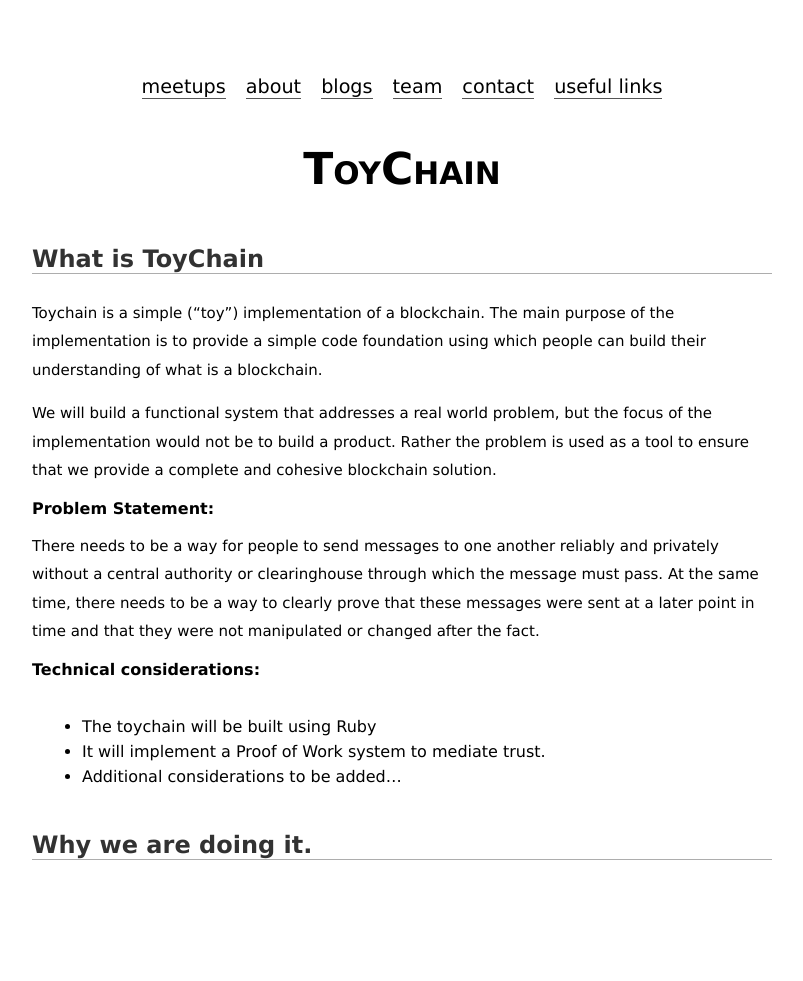
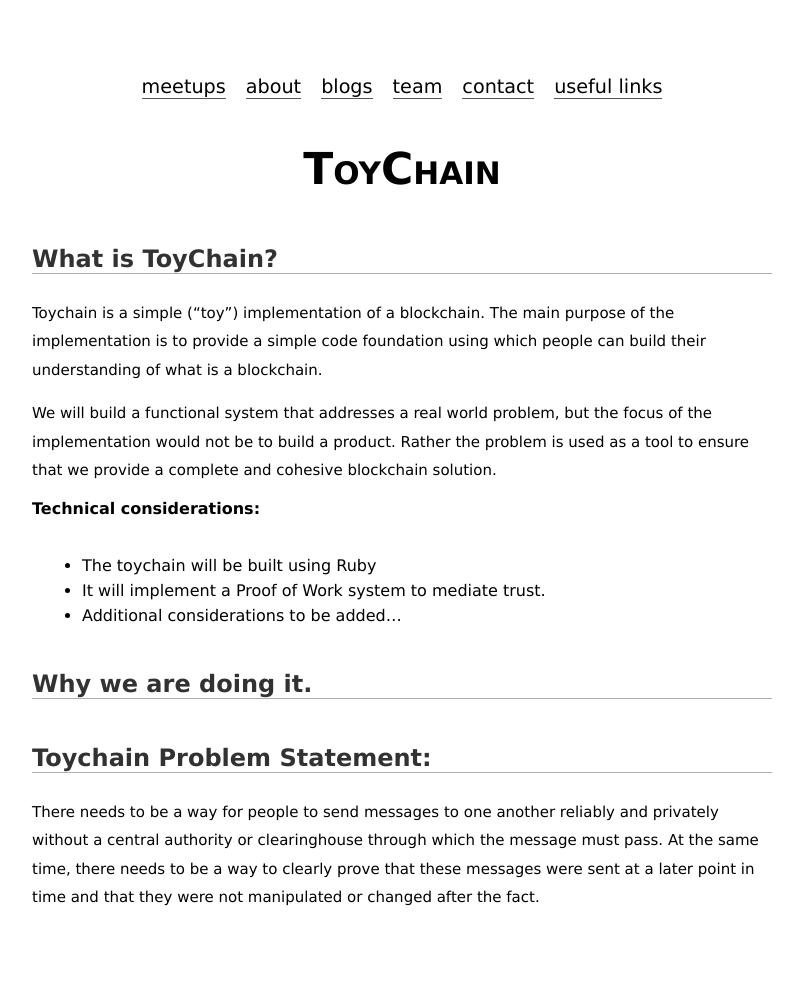
Before and after one commit to big-org/big-org.github.io, a Jekyll site: the page built from _posts/blogs/2016-06-29-toychain.md, in a window 1280 px wide. Shown: the whole page, without its empty margins (238-1041 px from the left). Built offline with Jekyll 4.4.1, drawn with Linux system fonts in a browser that asks for light colours; before the commit the page ends 939 px from its top, so only the background shows below that; some of the changed lines change nothing that is shown.

Commit message:
Reorder the post

```diff
--- a/_posts/blogs/2016-06-29-toychain.md
+++ b/_posts/blogs/2016-06-29-toychain.md
@@ -5,13 +5,10 @@ layout: blog
 ---
 
 
-## What is ToyChain
+## What is ToyChain?
 Toychain is a simple ("toy") implementation of a blockchain. The main purpose of the implementation is to provide a simple code foundation using which people can build their understanding of what is a blockchain.
 
 We will build a functional system that addresses a real world problem, but the focus of the implementation would not be to build a product. Rather the problem is used as a tool to ensure that we provide a complete and cohesive blockchain solution.
-
-### Problem Statement:
-There needs to be a way for people to send messages to one another reliably and privately without a central authority or clearinghouse through which the message must pass. At the same time, there needs to be a way to clearly prove that these messages were sent at a later point in time and that they were not manipulated or changed after the fact.
 
 ### Technical considerations:
 * The toychain will be built using Ruby
@@ -19,3 +16,6 @@ There needs to be a way for people to send messages to one another reliably and
 * Additional considerations to be added...
 
 ## Why we are doing it.
+
+## Toychain Problem Statement:
+There needs to be a way for people to send messages to one another reliably and privately without a central authority or clearinghouse through which the message must pass. At the same time, there needs to be a way to clearly prove that these messages were sent at a later point in time and that they were not manipulated or changed after the fact.
```
